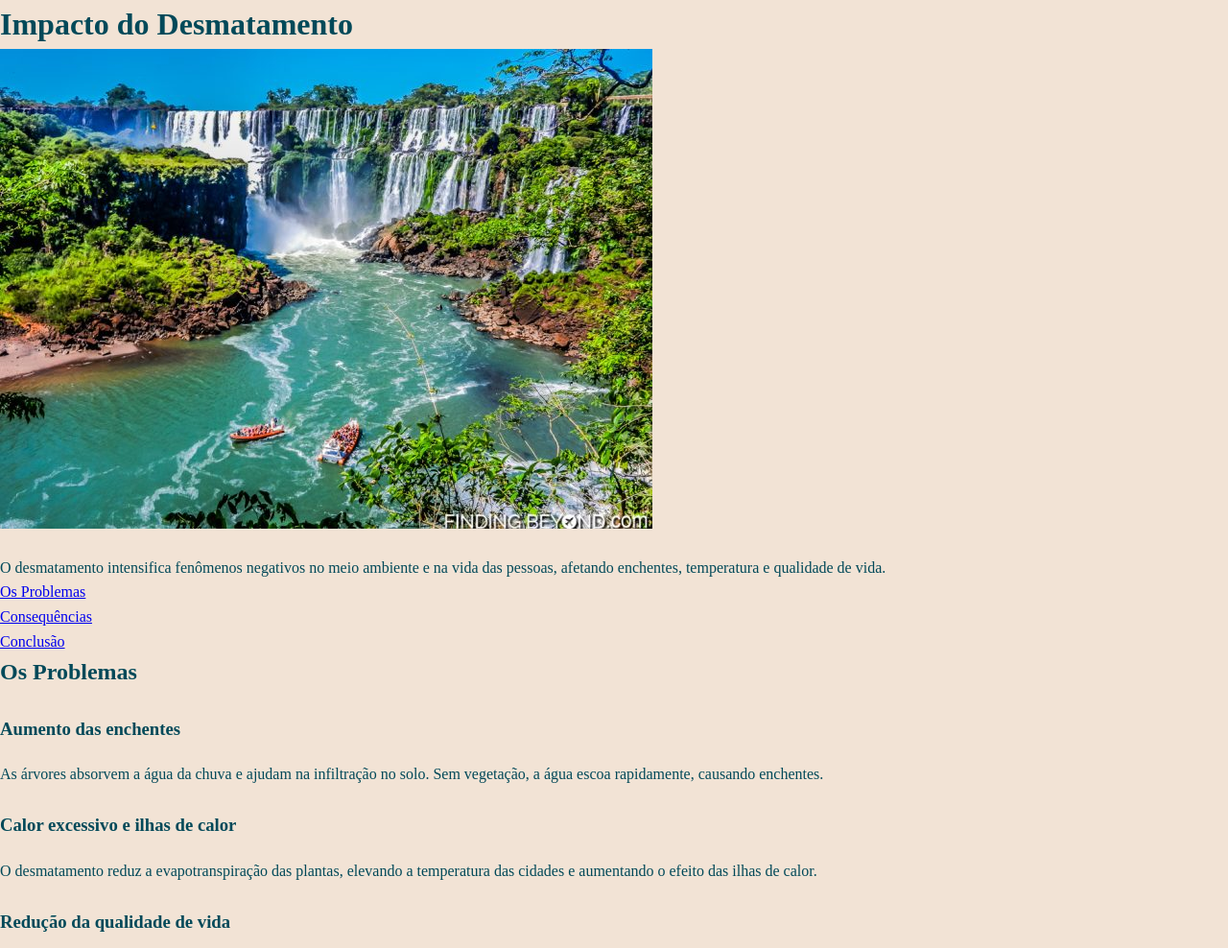
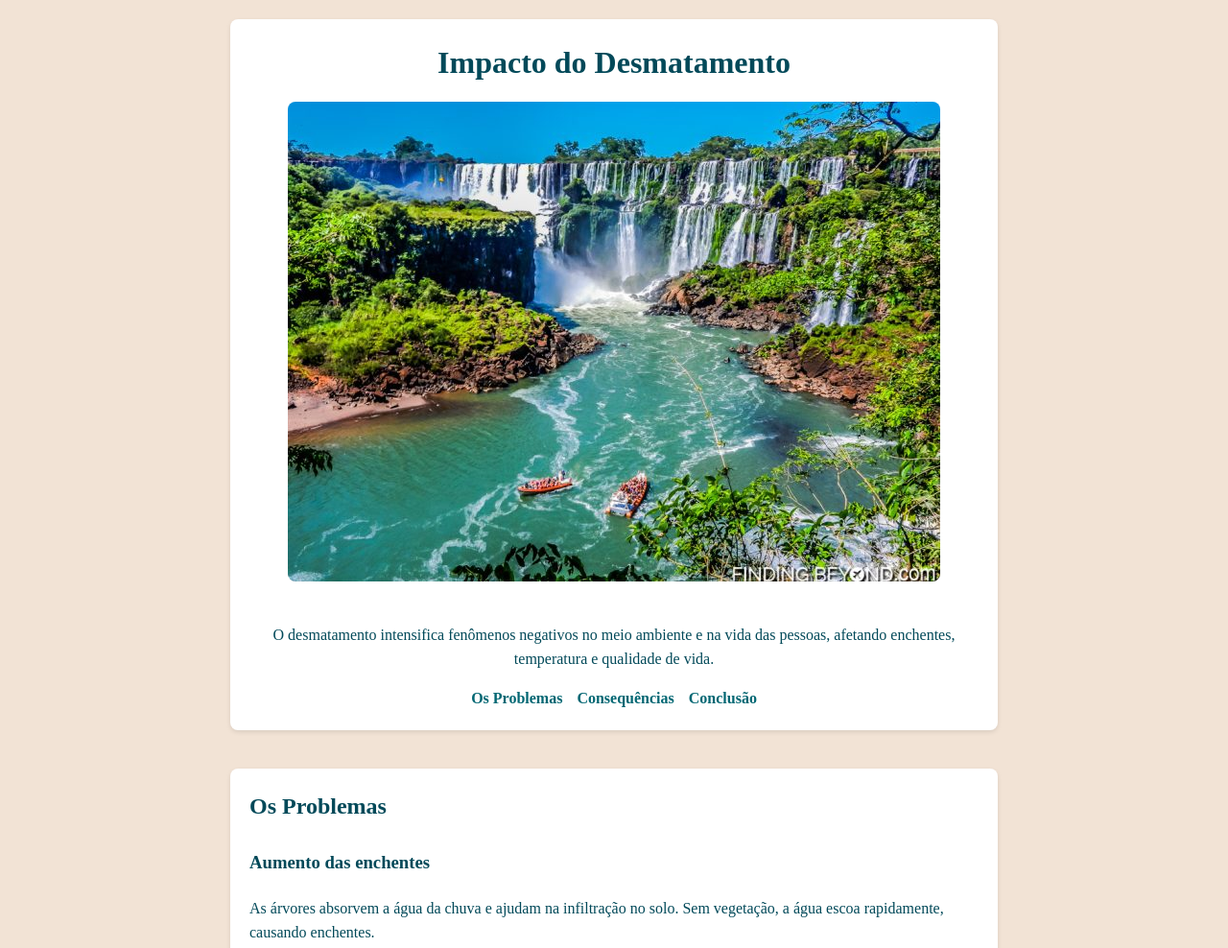
Before and after one commit to joce1209/agrinho2025CECJE2ano, a plain HTML site: page index.html in a window 1280 px wide. Shown: the top 988 px of the page at 96% size. Drawn offline with Linux system fonts and the light colour scheme; a web font is replaced by a local one.

Commit message:
css certo

```diff
--- a/style.css
+++ b/style.css
@@ -1,12 +1,6 @@
 @import url('https://fonts.googleapis.com/css2?family=Chocolate+Classical+Sans&family=Rakkas&display=swap&#39');
 
-@media screen and (max-width: 768px) {
-    body {
-        font-size: 14px;
-    }
-}
 
-/* Variáveis */
 :root {
 --primary-color: #026773;
 --secondary-color: #3CA6A6;
@@ -17,6 +11,7 @@
 --font-titulo: "Rakkas", serif;
 }
 
+
 * {
 margin: 0;
 padding: 0;
@@ -24,21 +19,127 @@
 font-family: var(--font-body);
 }
 
-/* Corpo da página */
 body {
 background-color: var(--background-color);
 color: var(--text-color);
 line-height: 1.6;
+display: flex;
+flex-direction: column;
+align-items: center;
+text-align: center;
+padding: 20px;
+}
+
+
+h1, h2, h3 {
+font-family: var(--font-titulo);
 }
 
 h3 {
 margin-top: 25px;
 }
 
-p {
+
+p, ul {
 margin-top: 20px;
 }
 
+
 img {
 max-width: 90%;
+height: auto;
+border-radius: 8px;
+margin: 15px 0;
 }
+
+
+header {
+width: 100%;
+max-width: 800px;
+text-align: center;
+margin-bottom: 20px;
+padding: 20px;
+background-color: #ffffff;
+border-radius: 8px;
+box-shadow: 0 2px 5px rgba(0, 0, 0, 0.1);
+}
+
+
+nav ul {
+list-style: none;
+display: flex;
+justify-content: center;
+flex-wrap: wrap;
+gap: 15px;
+margin-top: 15px;
+padding-left: 0;
+}
+
+nav a {
+text-decoration: none;
+color: var(--primary-color);
+font-weight: bold;
+}
+
+nav a:hover {
+color: var(--button-hover);
+text-decoration: underline;
+}
+
+main {
+max-width: 800px;
+width: 100%;
+}
+
+
+.conteudo {
+background-color: white;
+padding: 20px;
+margin: 20px 0;
+border-radius: 8px;
+box-shadow: 0 2px 5px rgba(0,0,0,0.1);
+text-align: left;
+}
+
+
+.cta-button {
+display: inline-block;
+margin-top: 20px;
+padding: 10px 15px;
+background-color: var(--primary-color);
+color: white;
+text-decoration: none;
+border-radius: 5px;
+transition: background-color 0.3s ease;
+}
+
+.cta-button:hover {
+background-color: var(--button-hover);
+}
+
+
+footer {
+text-align: center;
+padding: 20px;
+color: var(--text-color);
+}
+
+
+@media screen and (max-width: 768px) {
+body {
+font-size: 14px;
+}
+
+main, .conteudo, section, article, ul, p, h2, h3 {
+text-align: center;
+}
+
+nav ul {
+flex-direction: column;
+align-items: center;
+}
+
+iframe, img {
+width: 100%;
+}
+}
```
Lines whose indentation alone changed are shown as unchanged.
